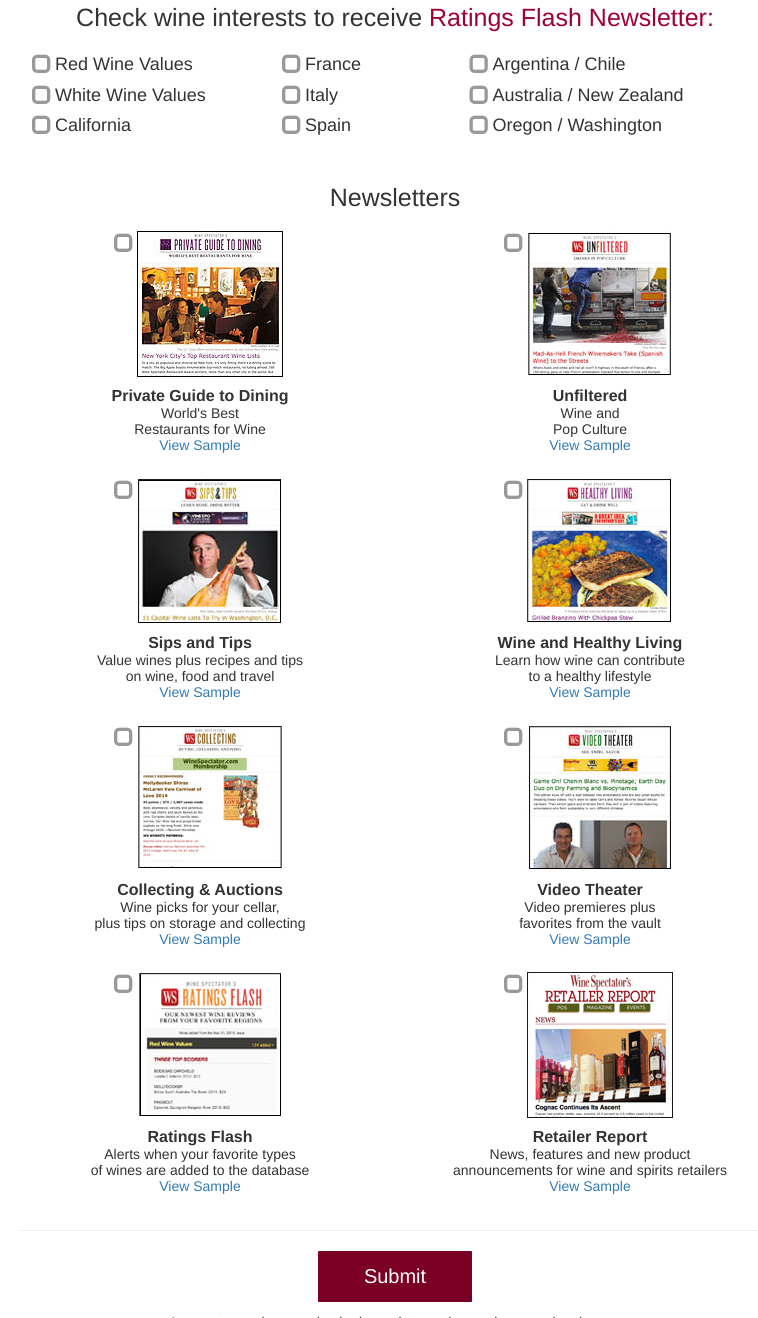
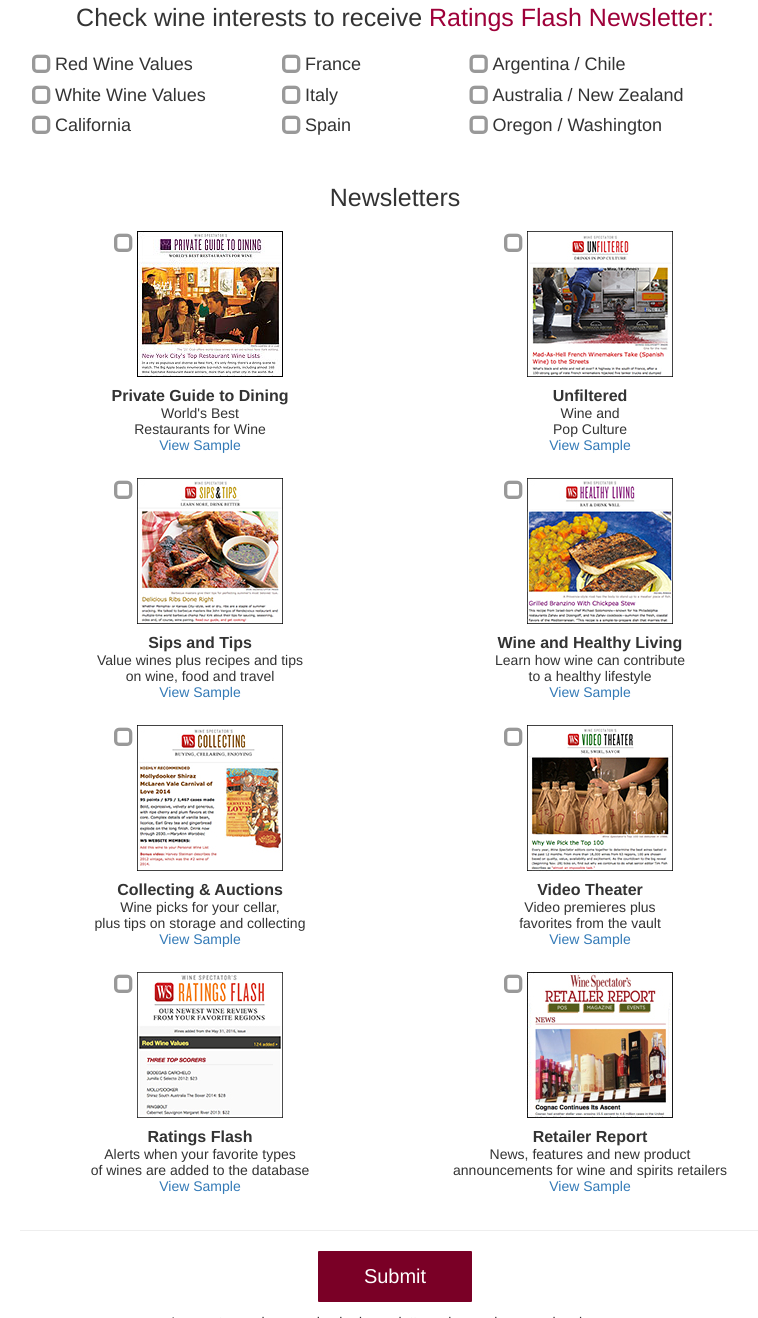
Before and after one commit to mshanken/WSsignup, a website: page index.html in a window 1280 px wide. Shown: the part 457-1775 px from the top of the page, without its empty margins (245-1003 px from the left). Drawn offline with Linux system fonts and the light colour scheme.

Commit message:
thumbnails has been updated

```diff
--- a/index.html
+++ b/index.html
@@ -185,7 +185,7 @@
                             <div class="col-xs-12 col-sm-6 col-md-6 col-lg-6 form-group text-center">
                                 <div class="checkbox">
                                     <label>
-                                        <span class="checkbox-item glyphicon glyphicon-unchecked" aria-hidden="true" title="Vote for this video"></span><input class="hidden" type="checkbox" name="CI_LID" id="2600237380" value="2600237380" /> <img src="images/EmailSubPage15-PrivGuidetod.jpg" />
+                                        <span class="checkbox-item glyphicon glyphicon-unchecked" aria-hidden="true" title="Private Guide to Dining"></span><input class="hidden" type="checkbox" name="CI_LID" id="2600237380" value="2600237380" /> <img src="images/EmailSubPage15-PrivGuidetod.jpg" alt="Private Guide to Dining" />
                                     </label>
                                 </div><!-- /.checkbox -->
                                 <strong>Private Guide to Dining</strong><br /><span>World's Best<br />Restaurants for Wine</span><br />
@@ -194,7 +194,7 @@
 							<div class="col-xs-12 col-sm-6 col-md-6 col-lg-6 form-group text-center">
 								<div class="checkbox">
 									<label>
-									  	<span class="checkbox-item glyphicon glyphicon-unchecked" aria-hidden="true" title="Vote for this video"></span><input class="hidden" type="checkbox" name="CI_LID" id="2562323980" value="2562323980" /> <img src="images/EmailSubPage16-unfiltered.jpg" />
+									  	<span class="checkbox-item glyphicon glyphicon-unchecked" aria-hidden="true" title="Unfiltered"></span><input class="hidden" type="checkbox" name="CI_LID" id="2562323980" value="2562323980" /> <img src="images/unfilteredThumb146.jpg" alt="Unfiltered" />
 									</label>
 								</div><!-- /.checkbox -->
 								<strong>Unfiltered</strong><br /><span>Wine and<br />Pop Culture</span><br />
@@ -205,7 +205,7 @@
                             <div class="col-xs-12 col-sm-6 col-md-6 col-lg-6 form-group text-center">
                                 <div class="checkbox">
                                     <label>
-                                        <span class="checkbox-item glyphicon glyphicon-unchecked" aria-hidden="true" title="Vote for this video"></span><input class="hidden" type="checkbox" name="CI_LID" id="2562324983" value="2562324983" /> <img src="images/EmailSubPage16-sips&tips.jpg" />
+                                        <span class="checkbox-item glyphicon glyphicon-unchecked" aria-hidden="true" title="Sips and Tips"></span><input class="hidden" type="checkbox" name="CI_LID" id="2562324983" value="2562324983" /> <img src="images/sipsThumb146.jpg" alt="Sips and Tips" />
                                     </label>
                                 </div><!-- /.checkbox -->
                                 <strong>Sips and Tips</strong><br /><span>Value wines plus recipes and tips<br />on wine, food and travel</span><br />
@@ -214,7 +214,7 @@
 							<div class="col-xs-12 col-sm-6 col-md-6 col-lg-6 form-group text-center">
 								<div class="checkbox">
 									<label>
-									  	<span class="checkbox-item glyphicon glyphicon-unchecked" aria-hidden="true" title="Vote for this video"></span><input class="hidden" type="checkbox" name="CI_LID" id="2562325986" value="2562325986" /> <img src="images/EmailSubPage16-wine&healthyliving.jpg" />
+									  	<span class="checkbox-item glyphicon glyphicon-unchecked" aria-hidden="true" title="Wine and Healthy Living"></span><input class="hidden" type="checkbox" name="CI_LID" id="2562325986" value="2562325986" /> <img src="images/healthyThumb146.jpg" alt="Wine and Healthy Living" />
 									</label>
 								</div><!-- /.checkbox -->
 								<strong>Wine and Healthy Living</strong><br /><span>Learn how wine can contribute<br />to a healthy lifestyle</span><br />
@@ -225,7 +225,7 @@
                             <div class="col-xs-12 col-sm-6 col-md-6 col-lg-6 form-group text-center">
                                 <div class="checkbox">
                                     <label>
-                                        <span class="checkbox-item glyphicon glyphicon-unchecked" aria-hidden="true" title="Vote for this video"></span><input class="hidden" type="checkbox" name="CI_LID" id="2562326989" value="2562326989" /> <img src="images/EmailSubPage16-collecting&auctions.jpg" />
+                                        <span class="checkbox-item glyphicon glyphicon-unchecked" aria-hidden="true" title="Collecting & Auctions"></span><input class="hidden" type="checkbox" name="CI_LID" id="2562326989" value="2562326989" /> <img src="images/collectingThumb146.jpg" alt="Collecting & Auctions" />
                                     </label>
                                 </div><!-- /.checkbox -->
                                 <strong>Collecting &amp; Auctions</strong><br /><span>Wine picks for your cellar,<br />plus tips on storage and collecting</span><br />
@@ -234,7 +234,7 @@
 							<div class="col-xs-12 col-sm-6 col-md-6 col-lg-6 form-group text-center">
 								<div class="checkbox">
 									<label>
-									  	<span class="checkbox-item glyphicon glyphicon-unchecked" aria-hidden="true" title="Vote for this video"></span><input class="hidden" type="checkbox" name="CI_LID" id="2562327992" value="2562327992" /> <img src="images/EmailSubPage16-videotheater.jpg" />
+									  	<span class="checkbox-item glyphicon glyphicon-unchecked" aria-hidden="true" title="Video Theater"></span><input class="hidden" type="checkbox" name="CI_LID" id="2562327992" value="2562327992" /> <img src="images/videoThumb146.jpg" alt="Video Theater" />
 									</label>
 								</div><!-- /.checkbox -->
 								<strong>Video Theater</strong><br /><span>Video premieres plus<br />favorites from the vault</span><br />
@@ -245,7 +245,7 @@
                             <div class="col-xs-12 col-sm-6 col-md-6 col-lg-6 form-group text-center">
                                 <div class="checkbox">
                                     <label>
-                                        <span class="checkbox-item glyphicon glyphicon-unchecked" aria-hidden="true" title="Vote for this video"></span><input class="hidden" type="checkbox" name="CI_LID" id="2562328995" value="2562328995" /> <img src="images/EmailSubPage16-ratingflash.jpg" />
+                                        <span class="checkbox-item glyphicon glyphicon-unchecked" aria-hidden="true" title="Ratings Flash"></span><input class="hidden" type="checkbox" name="CI_LID" id="2562328995" value="2562328995" /> <img src="images/ratingsThumb146.jpg" alt="Ratings Flash" />
                                     </label>
                                 </div><!-- /.checkbox -->
                                 <strong>Ratings Flash</strong><br /><span>Alerts when your favorite types<br />of wines are added to the database</span><br />
@@ -254,7 +254,7 @@
                             <div class="col-xs-12 col-sm-6 col-md-6 col-lg-6 form-group text-center">
                                 <div class="checkbox">
                                     <label>
-                                        <span class="checkbox-item glyphicon glyphicon-unchecked" aria-hidden="true" title="Vote for this video"></span><input class="hidden" type="checkbox" name="CI_LID" id="3243271713" value="3243271713" /> <img src="images/Retailer_Report_thumbnail.jpg" />
+                                        <span class="checkbox-item glyphicon glyphicon-unchecked" aria-hidden="true" title="Retailer Report"></span><input class="hidden" type="checkbox" name="CI_LID" id="3243271713" value="3243271713" /> <img src="images/Retailer_Report_thumbnail.jpg" alt="Retailer Report" />
                                     </label>
                                 </div><!-- /.checkbox -->
                                 <strong>Retailer Report</strong><br /><span>News, features and new product<br>announcements for wine and spirits retailers</span><br />
```
Also changed, not shown: images/collectingThumb146.jpg (added), images/diningThumb146.jpg (added), images/healthyThumb146.jpg (added), images/ratingsThumb146.jpg (added), images/sipsThumb146.jpg (added), images/unfilteredThumb146.jpg (added), images/videoThumb146.jpg (added).
